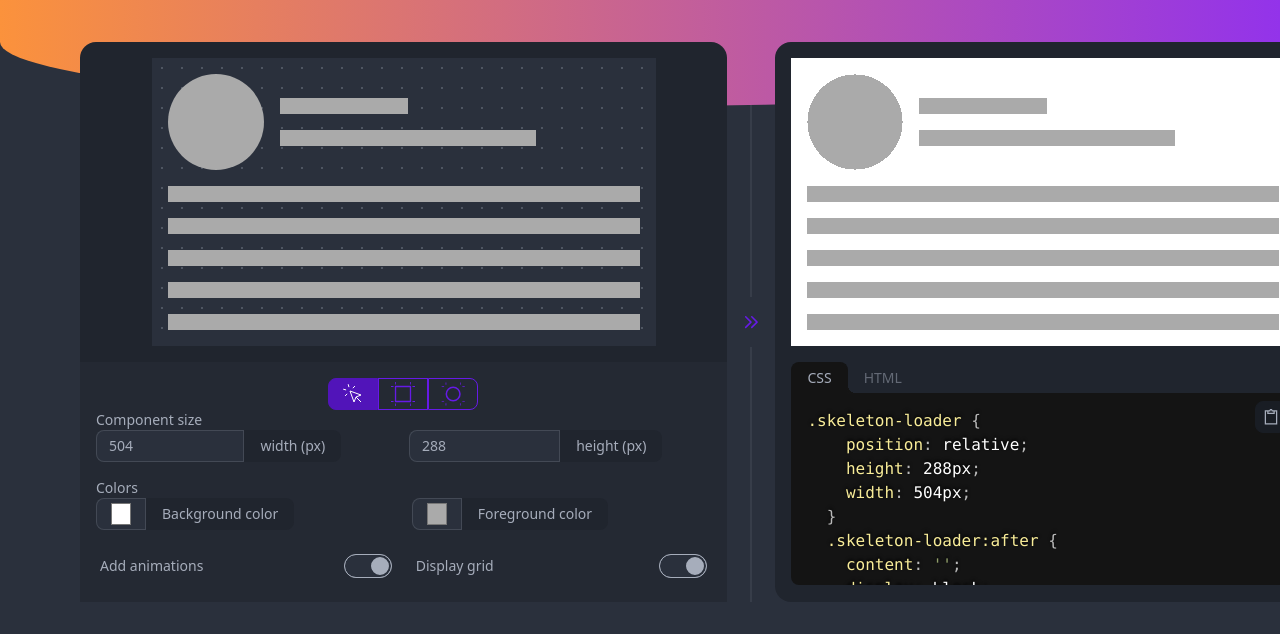
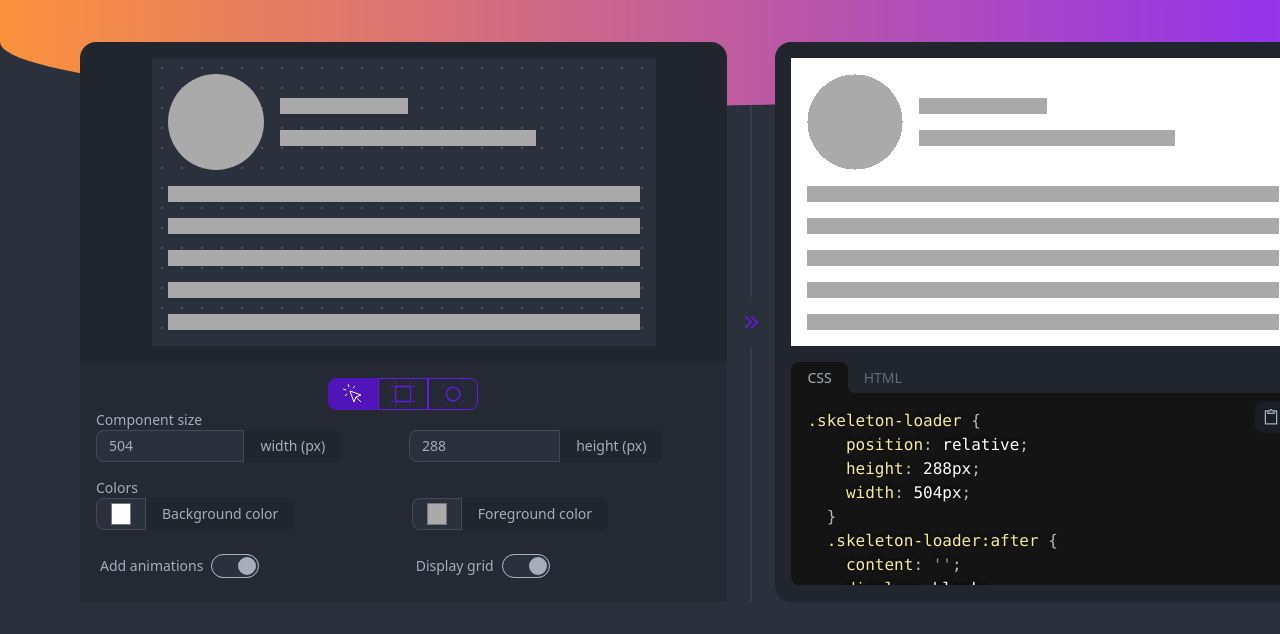
Before and after one commit to minaalfy/skeleton-loader, a website built with Vite: page index.html in a window 1280 px wide. Shown: the part 278-912 px from the top of the page. Built offline with nearby package versions, Linux system fonts and the light colour scheme; what @ryangjchandler/alpine-clipboard, moveable would draw is missing.

Commit message:
align switch input with its label

```diff
--- a/index.html
+++ b/index.html
@@ -224,13 +224,13 @@
               <fieldset>
                 <div class="flex flex-col lg:flex-row gap-4">
                   <div class="form-control flex-1">
-                    <label class="label cursor-pointer">
+                    <label class="label cursor-pointer gap-2 justify-start">
                       <span class="label-text">Add animations</span>
                       <input type="checkbox" class="toggle" x-model="hasAnimation" />
                     </label>
                   </div>
                   <div class="form-control flex-1">
-                    <label class="label cursor-pointer">
+                    <label class="label cursor-pointer gap-2 justify-start">
                       <span class="label-text">Display grid</span>
                       <input type="checkbox" class="toggle" x-model="gridDisplay" />
                     </label>
```
